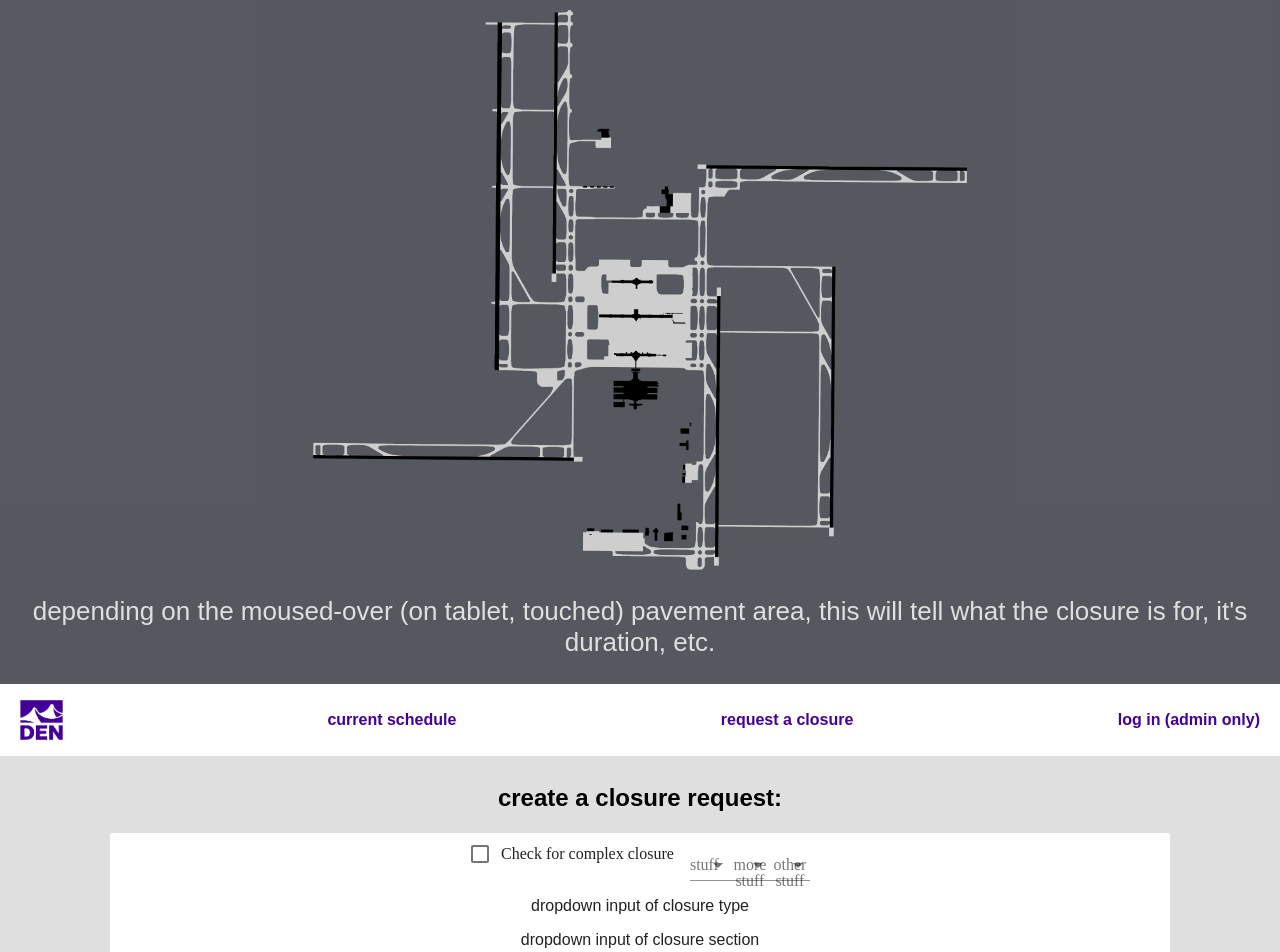
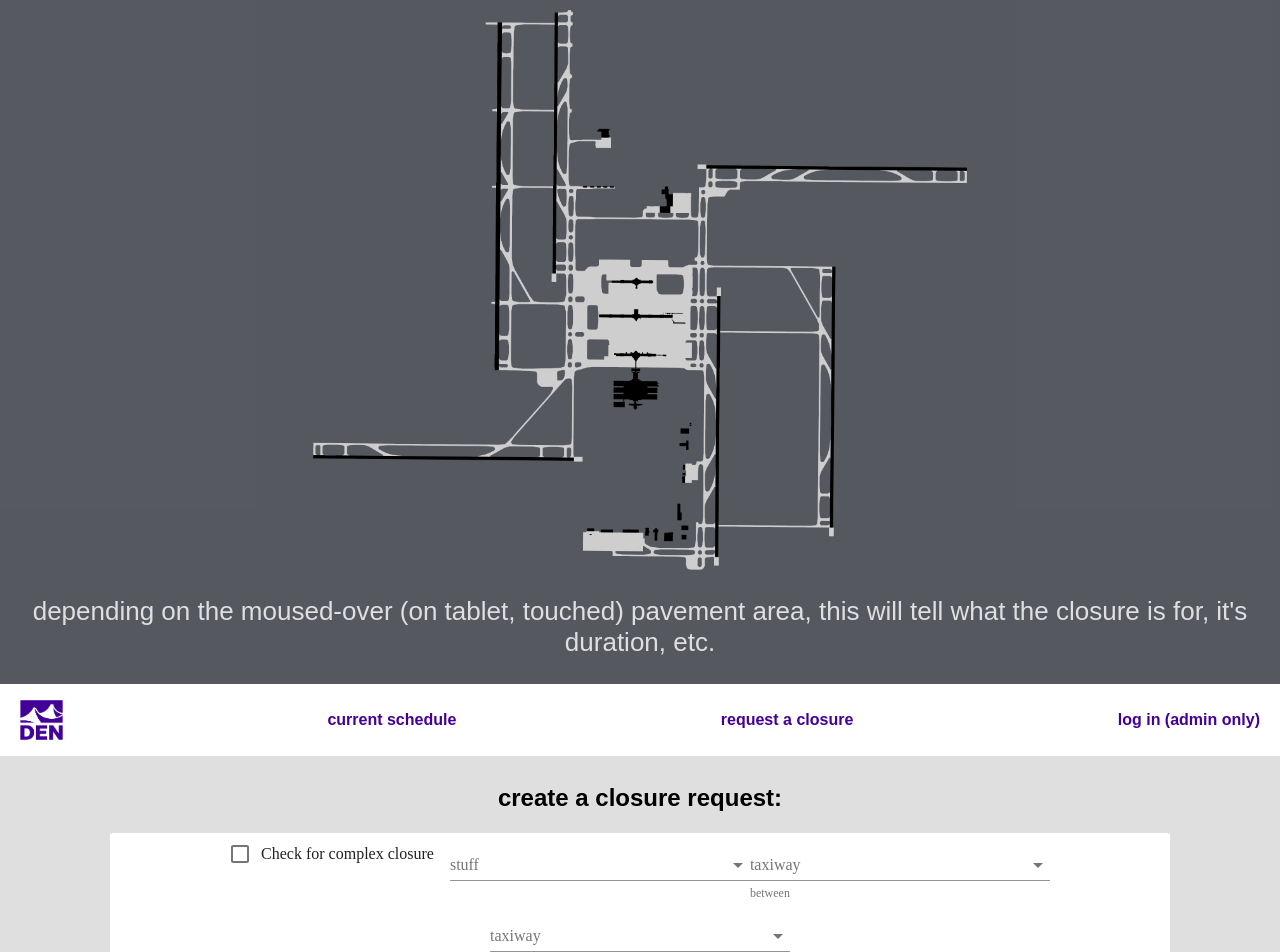
Before and after one commit to blackmacaroon/diaopsclosecall, a React (Create React App) app: page /request in a window 1280 px wide. Shown: the top 952 px of the page. Built offline with nearby package versions, Linux system fonts and the light colour scheme; a web font is replaced by a local one.

Commit message:
update readme tech stack and add taxiway closures select

```diff
--- a/src/components/request.js
+++ b/src/components/request.js
@@ -1,13 +1,14 @@
 import React from "react";
 import Grid from "@material-ui/core/Grid";
 import Card from "@material-ui/core/Card";
+import Select from '@material-ui/core/Select';
+import MenuItem from '@material-ui/core/MenuItem';
 import Checkbox from "@material-ui/core/Checkbox";
 import InputLabel from '@material-ui/core/InputLabel';
-import MenuItem from '@material-ui/core/MenuItem';
+import FormControl from '@material-ui/core/FormControl';
 import FormHelperText from '@material-ui/core/FormHelperText';
-import FormControl from '@material-ui/core/FormControl';
 import FormControlLabel from '@material-ui/core/FormControlLabel';
-import Select from '@material-ui/core/Select';
+
 
 const Request = () => {
     return (
@@ -18,46 +19,49 @@ const Request = () => {
             <form>
             <Grid container justify="space-around" spacing={3}>
                 <Grid item xs={12} sm={10}>
-                    <Card variant="outlined">
+                    <Card className="form" variant="outlined">
                         <FormControlLabel
                             control={<Checkbox className="complexClosure" name="complexClosure" />}
                             label="Check for complex closure"
                         />
-                        <FormControl>
+                        <FormControl className="dropdown">
                             <InputLabel>stuff</InputLabel>
                             <Select>
-                                <MenuItem>43653</MenuItem>
+                                <MenuItem>436533433535454545</MenuItem>
                                 <MenuItem>3443</MenuItem>
                                 <MenuItem>688</MenuItem>
                                 <MenuItem>3244</MenuItem>
                             </Select>
                         </FormControl>
-                        <FormControl>
-                            <InputLabel>more stuff</InputLabel>
+                        <FormControl className="dropdown">
+                            <InputLabel>taxiway</InputLabel>
                             <Select>
-                                <MenuItem>dfbdfb</MenuItem>
-                                <MenuItem>dfbfdbd</MenuItem>
-                                <MenuItem>dfbddfb</MenuItem>
-                                <MenuItem>dbfdbfdb</MenuItem>
+                                <MenuItem>NKDN</MenuItem>
+                                <MenuItem>JTJT3</MenuItem>
+                                <MenuItem>LS OSIU</MenuItem>
+                                <MenuItem>NDNNEN4</MenuItem>
                             </Select>
+                            <FormHelperText>between</FormHelperText>
                         </FormControl>
-                        <FormControl>
-                            <InputLabel>other stuff</InputLabel>
+                        <FormControl className="dropdown">
+                        <InputLabel>taxiway</InputLabel>
                             <Select>
-                                <MenuItem>v39u4bg93</MenuItem>
-                                <MenuItem>osiv9wgh93</MenuItem>
-                                <MenuItem>0efh9wiehv93hg93ig</MenuItem>
-                                <MenuItem>ashcfidjkshgiweuuueu3</MenuItem>
+                                <MenuItem>NKDN</MenuItem>
+                                <MenuItem>JTJT3</MenuItem>
+                                <MenuItem>LS OSIU</MenuItem>
+                                <MenuItem>NDNNEN4</MenuItem>
                             </Select>
+                            <FormHelperText>and</FormHelperText>
                         </FormControl>
-                            <p>dropdown input of closure type</p>
-                            <p>dropdown input of closure section</p>
+
+
+                    </Card>
                             <p>moment input of closure time</p>
                             <p>moment input of closure date</p>
                             <p>text input of closure purpose</p>
                             <p>text input of requestee email</p>
                             <p>verification of requestee email</p>
-                    </Card>
+
                 </Grid>
             </Grid>
             </form>
--- a/src/styles/global.scss
+++ b/src/styles/global.scss
@@ -52,6 +52,9 @@
     padding: 20px;
   }
 
+  .dropdown{
+    width: 300px;
+  }
   .copyright{
     opacity: 30%;
   }
```
Also changed, not shown: 1 other file (tests, documents, lock files or other folders).
